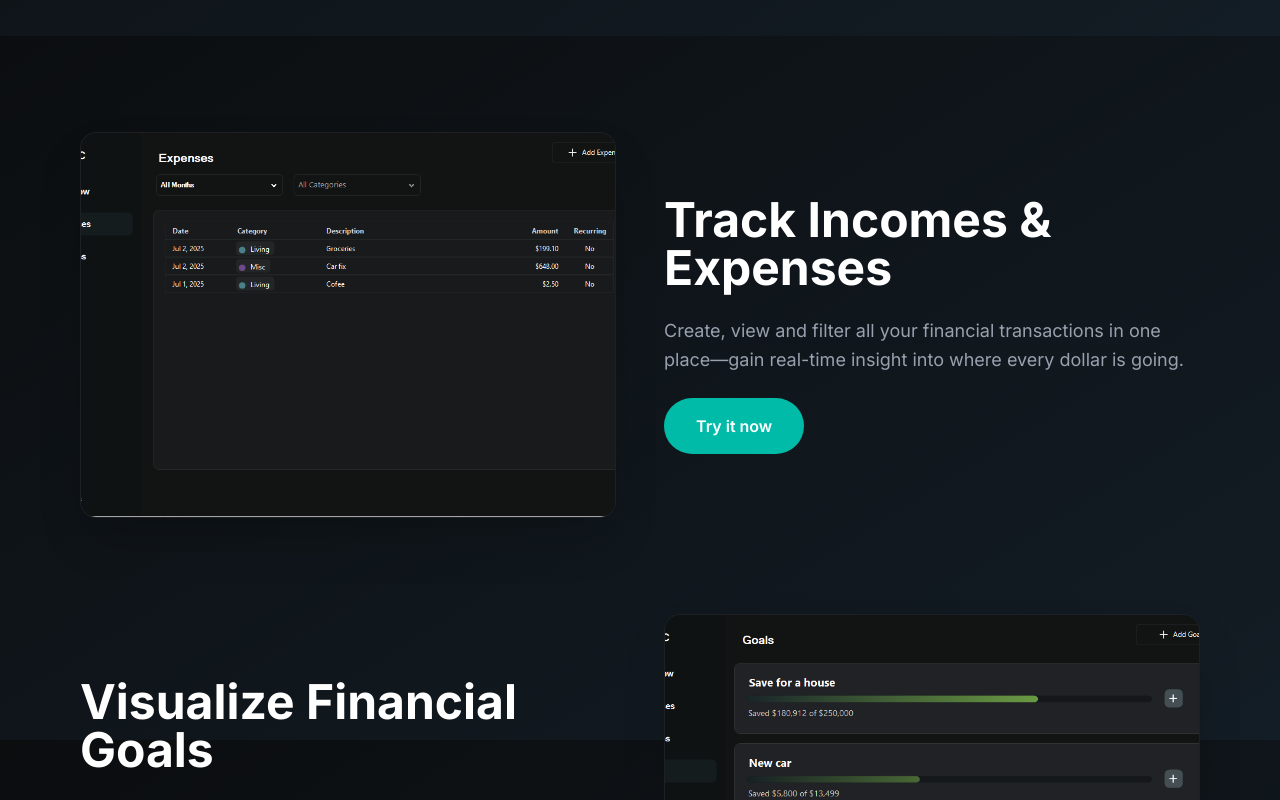
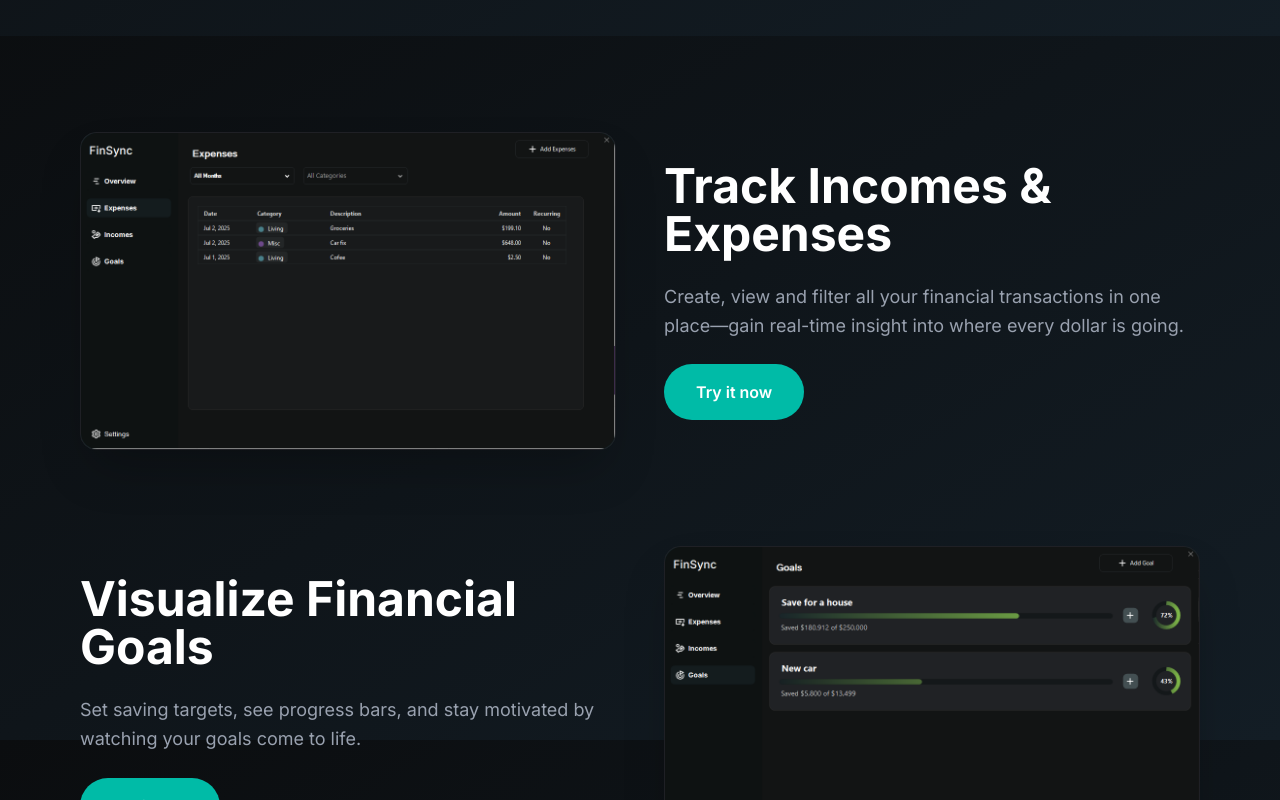
Before and after one commit to tigokraft/FinSync-web, a Next.js app: page / in a window 1280 px wide. Shown: the part 860-1660 px from the top of the page. Built offline with nearby package versions, Linux system fonts and the light colour scheme.

Commit message:
updated feature section to include whole images

```diff
--- a/app/page.tsx
+++ b/app/page.tsx
@@ -10,7 +10,7 @@ export default function Home() {
     <>
       <Hero />
       <FeaturesSection />
-      <GoalsSection />
+      {/* <GoalsSection /> */}
       <CashFlow />
       <PricingSection />
       <Footer />
--- a/components/FeaturesSection.tsx
+++ b/components/FeaturesSection.tsx
@@ -39,12 +39,16 @@ export default function FeaturesSection() {
               className="flex flex-col lg:flex-row items-center gap-12"
             >
               {/* Image */}
-              <div className={`w-full lg:w-6/12 ${isEven ? 'lg:order-last' : ''}`}>
-                <div className="bg-[#112427] border border-[#1f2025] rounded-2xl shadow-2xl drop-shadow-teal-glow overflow-hidden">
+              <div
+                className={`w-full lg:w-6/12 ${
+                  isEven ? 'lg:order-last' : ''
+                } flex justify-center`}
+              >
+                <div className="rounded-2xl border border-[#1f2025] bg-[#112427] shadow-2xl drop-shadow-teal-glow overflow-visible">
                   <img
                     src={f.img}
                     alt={f.title}
-                    className="w-full h-96 object-cover"
+                    className="block w-auto max-w-full h-auto rounded-2xl"
                   />
                 </div>
               </div>
```
